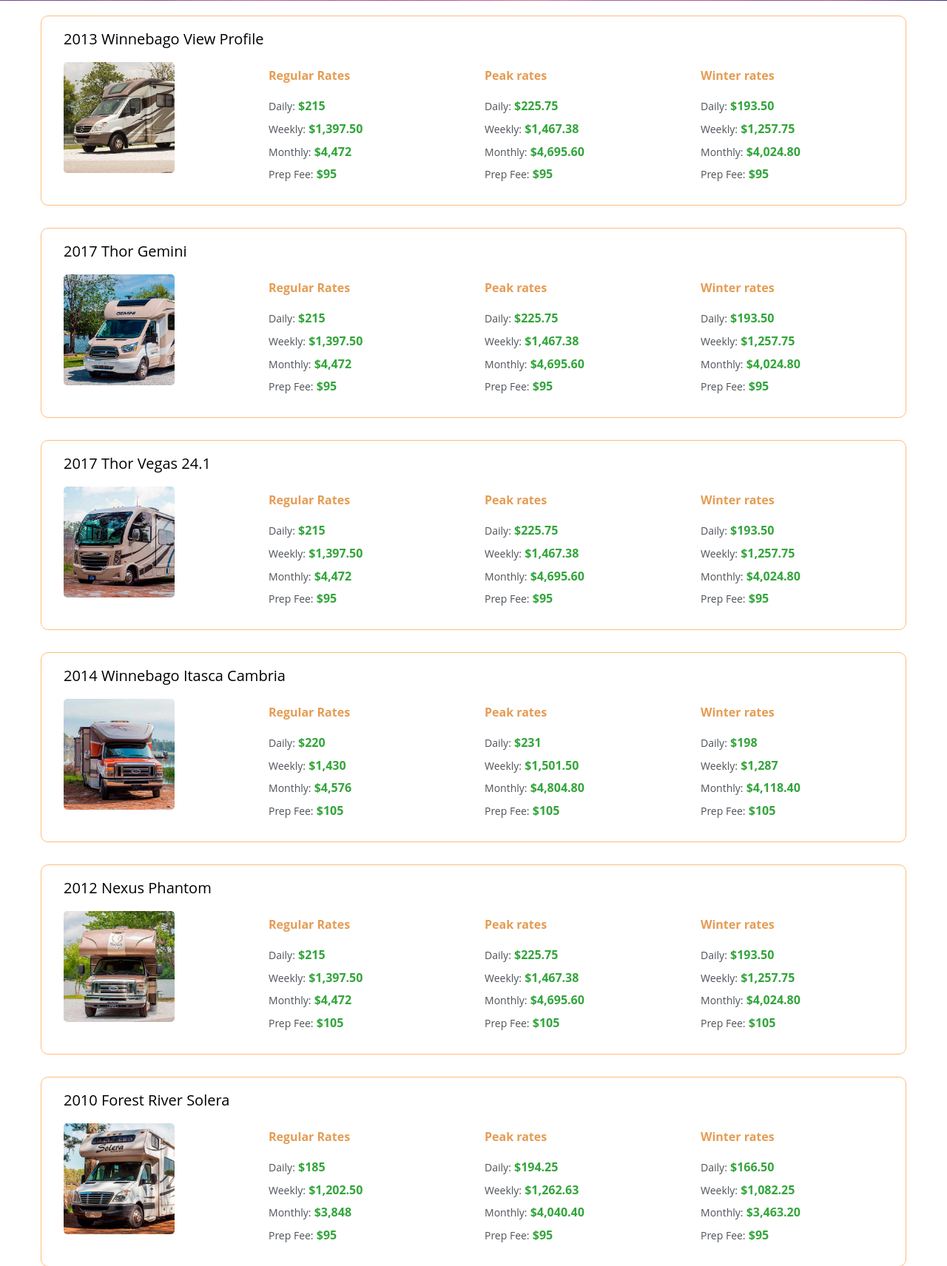
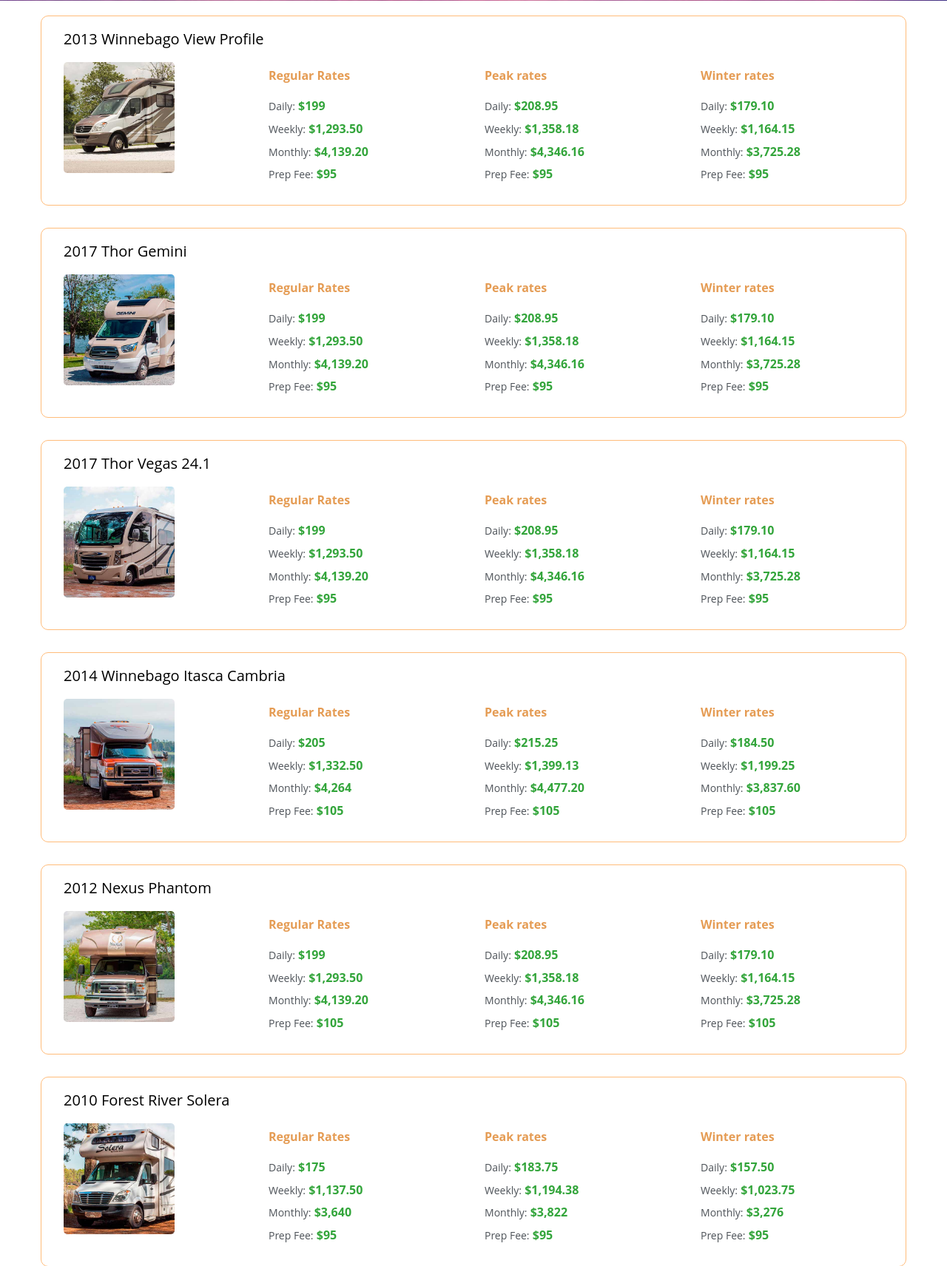
Before and after one commit to prodocik/GMCWebPhp, a PHP site: page /pricing.php in a window 1280 px wide. Shown: the part 377-2089 px from the top of the page at 74% size. Run offline with PHP 8.4, Linux system fonts and the light colour scheme; some web fonts are replaced.

Commit message:
text changes
variables,
assets,
texts

```diff
--- a/assets.php
+++ b/assets.php
@@ -11,7 +11,7 @@
 <link href="css/fonts.css" rel="stylesheet" />
 <link href="slick/slick.css" rel="stylesheet" />
 <link rel="stylesheet" href="css/faqEngine.css"> <!-- Resource style -->
-<link href="css/style.css?version=4" rel="stylesheet" />
+<link href="css/style.css?version=5" rel="stylesheet" />
 <script src="js/jquery.min.js"></script>
 <script src="js/bootstrap.min.js"></script>
 <script type="text/javascript" src="slick/slick.min.js"></script>
--- a/css/style.css
+++ b/css/style.css
@@ -342,7 +342,7 @@
     width: 100%;
     height: 45px;
         margin-top: 10px;
-    margin-bottom: 15px;
+    margin-bottom: 55px;
     border-radius: 8px;
     text-align: center;
 }
--- a/location.php
+++ b/location.php
@@ -34,7 +34,7 @@
                             <p><a href="mailto:info@georgiamotorcoach.com">info@georgiamotorcoach.com</a>
                                 <br/>
                                 <p><span>7026 S Sweetwater Rd, Lithia Springs<br> GA 30122</span></p>
-                                 <p>We are just in 15 minutes from downtown Atlanta, Georgia</p>
+                                 <p>We are just 15 minutes from downtown Atlanta, Georgia</p>
                         </div>
                     </div>
                 </div>
--- a/prices.php
+++ b/prices.php
@@ -356,14 +356,17 @@
                     <div class="prices prices1 col-md-12 col-sm-12">
                         <ul>
                             <h4>Add-on Options </h4>
-                            <li>Unlimited Miles:<span> $45.00 per night </span></li>
-                            <li>Unlimited Generator:<span> $15.00 per night </span></li>
-                            <li>Pet Charge (restristions apply, not available on newest RVs):<span> $75.00 one time </span></li>
+                            <li>Unlimited Miles:<span> $50.00 per night </span></li>
+                            <li>Unlimited Generator:<span> $20.00 per night </span></li>
+                            <li>Pet Charge (restristions apply, not available on newest RVs):<span> $95.00 one time </span></li>
                             <li>Satellite (Cambria only):<span> $12.50 per day</span> </li>
-                            <li>Evening return - return the RV as late as 8 PM, instead of by 11 AM:<span> $120 one time</span></li>
-                            <li>Kitchen Package -   dishes, silverware, pot,    pan,    cooking utensils<span> $35 one time</span></li>
-                            <li>Linen   Package - bedding, towels  for 2   people<span> $30 one time</span></li>
-                            <li>Additional  linen   packages<span> $15 one time</span></li>
+                            <li>Evening return - return the RV as late as 9 PM, instead of by 5 PM:<span> $50 one time</span></li>
+                            <li>Kitchen Package -   dishes, silverware, pot, pan, cooking utensils<span> $50 one time</span></li>
+                            <li>Linen   Package - bedding, towels  for 2   people<span> $40 one time</span></li>
+                            <li>Additional  linen   packages<span> $20 one time</span></li>
+                             <li>Infant or toddler Car Seat<span> $12.50 per night</span></li>
+                             <li>RV GPS<span> $12.50 per night</span></li>
+                             <li>Bike Rack<span> $9.50 per night</span></li>
                         </ul>
                     </div>
                 </div>
--- a/variables.php
+++ b/variables.php
@@ -1,48 +1,48 @@
 <?php
 //*******Prices********
 ////Gemini/////
-$geminiRegDaily = '$215';
-$geminiRegWeekly = '$1,397.50';
-$geminiRegMonthly = '$4,472';
-$geminiHighDaily = '$225.75';
-$geminiHighMonthly = '$4,695.60';
-$geminiHighWeekly = '$1,467.38';
-$geminiLowDaily = '$193.50';
-$geminiLowWeekly = '$1,257.75';
-$geminiLowMonthly = '$4,024.80';
+$geminiRegDaily = '$199';
+$geminiRegWeekly = '$1,293.50';
+$geminiRegMonthly = '$4,139.20';
+$geminiHighDaily = '$208.95';
+$geminiHighWeekly = '$1,358.18';
+$geminiHighMonthly = '$4,346.16';
+$geminiLowDaily = '$179.10';
+$geminiLowWeekly = '$1,164.15';
+$geminiLowMonthly = '$3,725.28';
 $geminiPrepFee = '$95';
 ////Vegas/////
-$vegasRegDaily = '$215';
-$vegasRegWeekly = '$1,397.50';
-$vegasRegMonthly = '$4,472';
-$vegasHighDaily = '$225.75';
-$vegasHighWeekly = '$1,467.38';
-$vegasHighMonthly = '$4,695.60';
-$vegasLowDaily = '$193.50';
-$vegasLowWeekly = '$1,257.75';
-$vegasLowMonthly = '$4,024.80';
+$vegasRegDaily = '$199';
+$vegasRegWeekly = '$1,293.50';
+$vegasRegMonthly = '$4,139.20';
+$vegasHighDaily = '$208.95';
+$vegasHighWeekly = '$1,358.18';
+$vegasHighMonthly = '$4,346.16';
+$vegasLowDaily = '$179.10';
+$vegasLowWeekly = '$1,164.15';
+$vegasLowMonthly = '$3,725.28';
 $vegasPrepFee = '$95';
 ////Cambria/////
-$cambriaRegDaily = '$220';
-$cambriaRegWeekly = '$1,430';
-$cambriaRegMonthly = '$4,576';
-$cambriaHighDaily = '$231';
-$cambriaHighWeekly = '$1,501.50';
-$cambriaHighMonthly = '$4,804.80';
-$cambriaLowDaily = '$198';
-$cambriaLowWeekly = '$1,287';
-$cambriaLowMonthly = '$4,118.40';
+$cambriaRegDaily = '$205';
+$cambriaRegWeekly = '$1,332.50';
+$cambriaRegMonthly = '$4,264';
+$cambriaHighDaily = '$215.25';
+$cambriaHighWeekly = '$1,399.13';
+$cambriaHighMonthly = '$4,477.20';
+$cambriaLowDaily = '$184.50';
+$cambriaLowWeekly = '$1,199.25';
+$cambriaLowMonthly = '$3,837.60';
 $cambriaPrepFee = '$105';
 ////View/////
-$viewRegDaily = '$215';
-$viewRegWeekly = '$1,397.50';
-$viewRegMonthly = '$4,472';
-$viewHighDaily = '$225.75';
-$viewHighWeekly = '$1,467.38';
-$viewHighMonthly = '$4,695.60';
-$viewLowDaily = '$193.50';
-$viewLowWeekly = '$1,257.75';
-$viewLowMonthly = '$4,024.80';
+$viewRegDaily = '$199';
+$viewRegWeekly = '$1,293.50';
+$viewRegMonthly = '$4,139.20';
+$viewHighDaily = '$208.95';
+$viewHighWeekly = '$1,358.18';
+$viewHighMonthly = '$4,346.16';
+$viewLowDaily = '$179.10';
+$viewLowWeekly = '$1,164.15';
+$viewLowMonthly = '$3,725.28';
 $viewPrepFee = '$95';
 ////Lexington/////
 $lexRegDaily = '$175';
@@ -56,48 +56,48 @@
 $lexLowMonthly = '$3,276';
 $lexPrepFee = '$95';
 ////Phoenix/////
-$phoenixRegDaily = '$165';
-$phoenixRegWeekly = '$1,072.50';
-$phoenixRegMonthly = '$3,432';
-$phoenixHighDaily = '$173.25';
-$phoenixHighWeekly = '$1,126.13';
-$phoenixHighMonthly = '$3,603.60';
-$phoenixLowDaily = '$148.50';
-$phoenixLowWeekly = '$965.25';
-$phoenixLowMonthly = '$3,088.80';
+$phoenixRegDaily = '$155';
+$phoenixRegWeekly = '$1,007.50';
+$phoenixRegMonthly = '$3,224';
+$phoenixHighDaily = '$162.75';
+$phoenixHighWeekly = '$1,057.50';
+$phoenixHighMonthly = '$3,385.20';
+$phoenixLowDaily = '$139.50';
+$phoenixLowWeekly = '$906.75';
+$phoenixLowMonthly = '$2,901.60';
 $phoenixPrepFee = '$95';
 ////btcruiser/////
-$btcruiserRegDaily = '$165';
-$btcruiserRegWeekly = '$1,072.50';
-$btcruiserRegMonthly =  '$3,432';
-$btcruiserHighDaily = '$173.25';
-$btcruiserHighWeekly = '$1,126.13';
-$btcruiserHighMonthly =  '$3,603.60';
-$btcruiserLowDaily = '$148.50';
-$btcruiserLowWeekly = '$965.25';
-$btcruiserLowMonthly = '$3,088.80';
+$btcruiserRegDaily = '$155';
+$btcruiserRegWeekly = '$1,007.50';
+$btcruiserRegMonthly =  '$3,224';
+$btcruiserHighDaily = '$162.75';
+$btcruiserHighWeekly = '$1,057.50';
+$btcruiserHighMonthly =  '$3,385.20';
+$btcruiserLowDaily = '$139.50';
+$btcruiserLowWeekly = '$906.75';
+$btcruiserLowMonthly = '$2,901.60';
 $btcruiserPrepFee = '$95';
 ////Solera/////
-$soleraRegDaily = '$185';
-$soleraRegWeekly = '$1,202.50';
-$soleraRegMonthly = '$3,848';
-$soleraHighDaily = '$194.25';
-$soleraHighWeekly = '$1,262.63';
-$soleraHighMonthly = '$4,040.40';
-$soleraLowDaily = '$166.50';
-$soleraLowWeekly = '$1,082.25';
-$soleraLowMonthly = '$3,463.20';
+$soleraRegDaily = '$175';
+$soleraRegWeekly = '$1,137.50';
+$soleraRegMonthly = '$3,640';
+$soleraHighDaily = '$183.75';
+$soleraHighWeekly = '$1,194.38';
+$soleraHighMonthly = '$3,822';
+$soleraLowDaily = '$157.50';
+$soleraLowWeekly = '$1,023.75';
+$soleraLowMonthly = '$3,276';
 $soleraPrepFee = '$95';
 ////Nexus/////
-$nexusRegDaily =  '$215';
-$nexusRegWeekly = '$1,397.50';
-$nexusRegMonthly = '$4,472';
-$nexusHighDaily = '$225.75';
-$nexusHighWeekly = '$1,467.38';
-$nexusHighMonthly = '$4,695.60';
-$nexusLowDaily = '$193.50';
-$nexusLowWeekly = '$1,257.75';
-$nexusLowMonthly = '$4,024.80';
+$nexusRegDaily = '$199';
+$nexusRegWeekly = '$1,293.50';
+$nexusRegMonthly = '$4,139.20';
+$nexusHighDaily = '$208.95';
+$nexusHighWeekly = '$1,358.18';
+$nexusHighMonthly = '$4,346.16';
+$nexusLowDaily = '$179.10';
+$nexusLowWeekly = '$1,164.15';
+$nexusLowMonthly = '$3,725.28';
 $nexusPrepFee = '$105';
 //***************
 ///PhoneNumber
```
Also changed, not shown: mainpage.php (+4 -4 lines), 1 other file.
